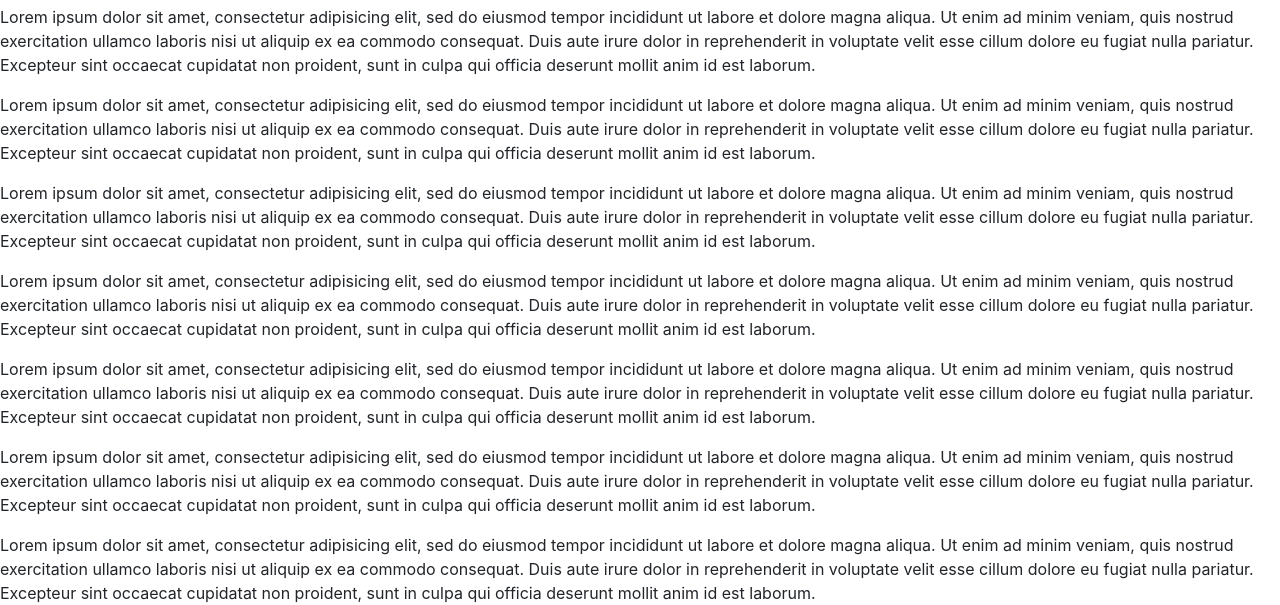
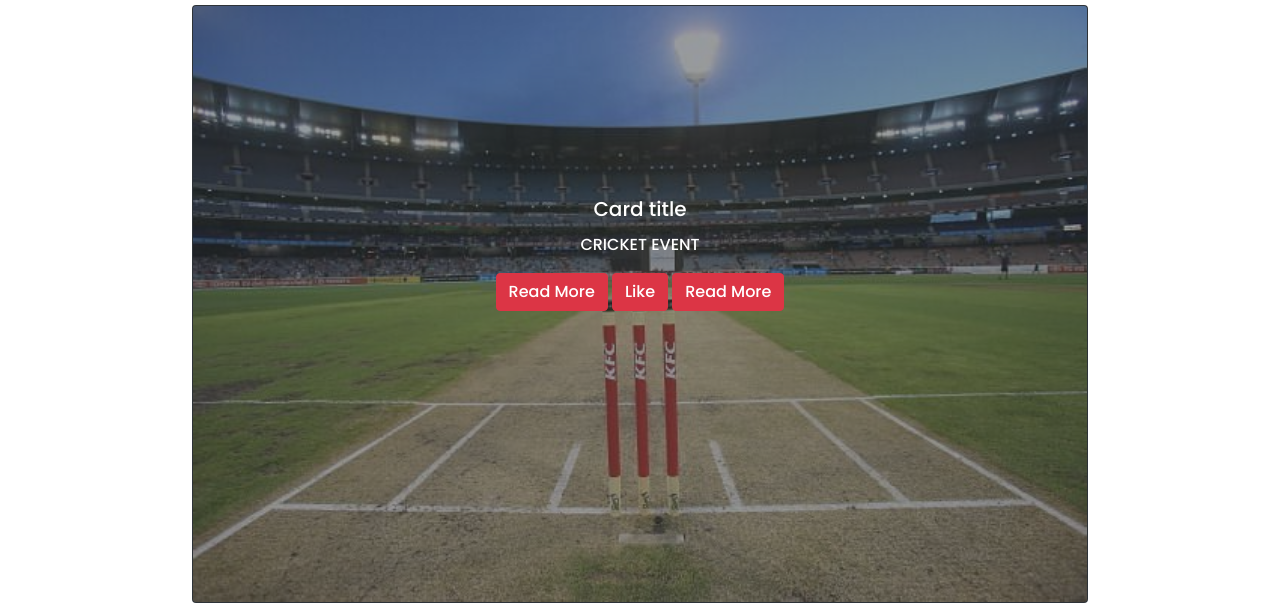
Before and after one commit to SankalpKadam/Blog_Website, a plain HTML site: page index.html in a window 1280 px wide. Shown: the part 204-809 px from the top of the page. Drawn offline with nearby package versions, Linux system fonts and the light colour scheme.

Commit message:
Added card layout to the site

```diff
--- a/index.html
+++ b/index.html
@@ -273,7 +273,37 @@
         </div>
       </nav>
     </div>
-  <section>
+  <section><!--
+    <div class="card mb-3 mx-auto" style="max-width: 60%;">
+  <div class="row no-gutters">
+    <div class="col-md-9" style="z-index: 0;">
+      <img src="Images/cricket.jpg" class="card-img" alt="...">
+    </div>
+    <div class="col-md-3" style="background:rgba(255,255,255,.2);box-shadow:box-shadow: 0px 5px 15px rgba(0,0,0,.5);">
+      <div class="card-body" style="z-index: 2;height: 100%;background:linear-gradient(to left,cyan,white)">
+        <h5 class="card-title">Card title</h5>
+        <p class="card-text">This is a wider card with supporting text below as a natural lead-in to additional content. This content is a little bit longer.</p>
+        <p class="card-text"><small class="text-muted">Last updated 3 mins ago</small></p>
+      </div>
+    </div>
+  </div>
+</div>-->
+<div class="card bg-dark text-white mx-auto" style="max-width: 70%;font-family:'Poppins', sans-serif;color:black;">
+  <img src="Images/cricket.jpg" class="card-img" alt="..." style="opacity:50%;">
+  <div class="card-img-overlay" >
+    <div class="contentofcard mx-auto" style="width: 100%;height: 100%;box-shadow:box-shadow: 0px 5px 15px rgba(0,0,0,.5);padding-top:20%;">
+      <h5 class="card-title text-center">Card title</h5>
+      <p class="card-text text-center">CRICKET EVENT</p>
+      <div class="text-center">
+        <a href="#" class="btn btn-danger">Read More</a>
+        <a href="#" class="btn btn-danger">Like</a>
+        <a href="#" class="btn btn-danger">Read More</a>
+      </div>
+
+    </div>
+
+  </div>
+</div>
     <p>Lorem ipsum dolor sit amet, consectetur adipisicing elit, sed do eiusmod tempor incididunt ut labore et dolore magna aliqua. Ut enim ad minim veniam, quis nostrud exercitation ullamco laboris nisi ut aliquip ex ea commodo consequat. Duis aute irure dolor in reprehenderit in voluptate velit esse cillum dolore eu fugiat nulla pariatur. Excepteur sint occaecat cupidatat non proident, sunt in culpa qui officia deserunt mollit anim id est laborum.</p>
     <p>Lorem ipsum dolor sit amet, consectetur adipisicing elit, sed do eiusmod tempor incididunt ut labore et dolore magna aliqua. Ut enim ad minim veniam, quis nostrud exercitation ullamco laboris nisi ut aliquip ex ea commodo consequat. Duis aute irure dolor in reprehenderit in voluptate velit esse cillum dolore eu fugiat nulla pariatur. Excepteur sint occaecat cupidatat non proident, sunt in culpa qui officia deserunt mollit anim id est laborum.</p>
     <p>Lorem ipsum dolor sit amet, consectetur adipisicing elit, sed do eiusmod tempor incididunt ut labore et dolore magna aliqua. Ut enim ad minim veniam, quis nostrud exercitation ullamco laboris nisi ut aliquip ex ea commodo consequat. Duis aute irure dolor in reprehenderit in voluptate velit esse cillum dolore eu fugiat nulla pariatur. Excepteur sint occaecat cupidatat non proident, sunt in culpa qui officia deserunt mollit anim id est laborum.</p>
```
